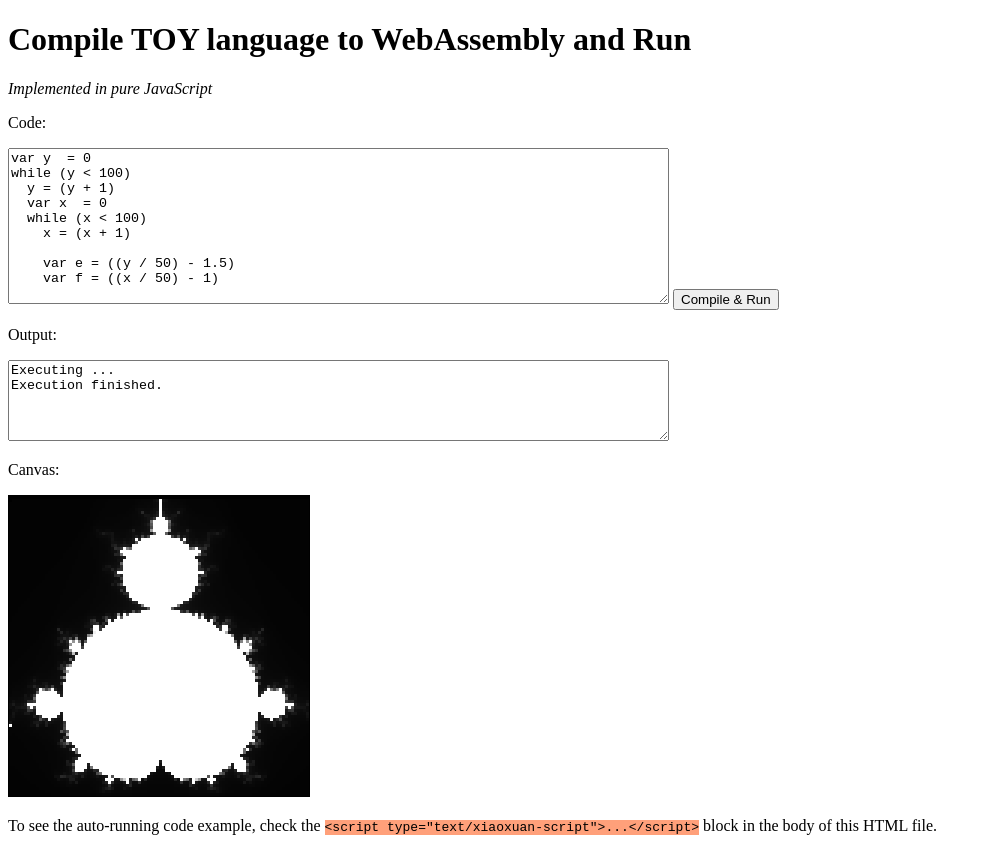
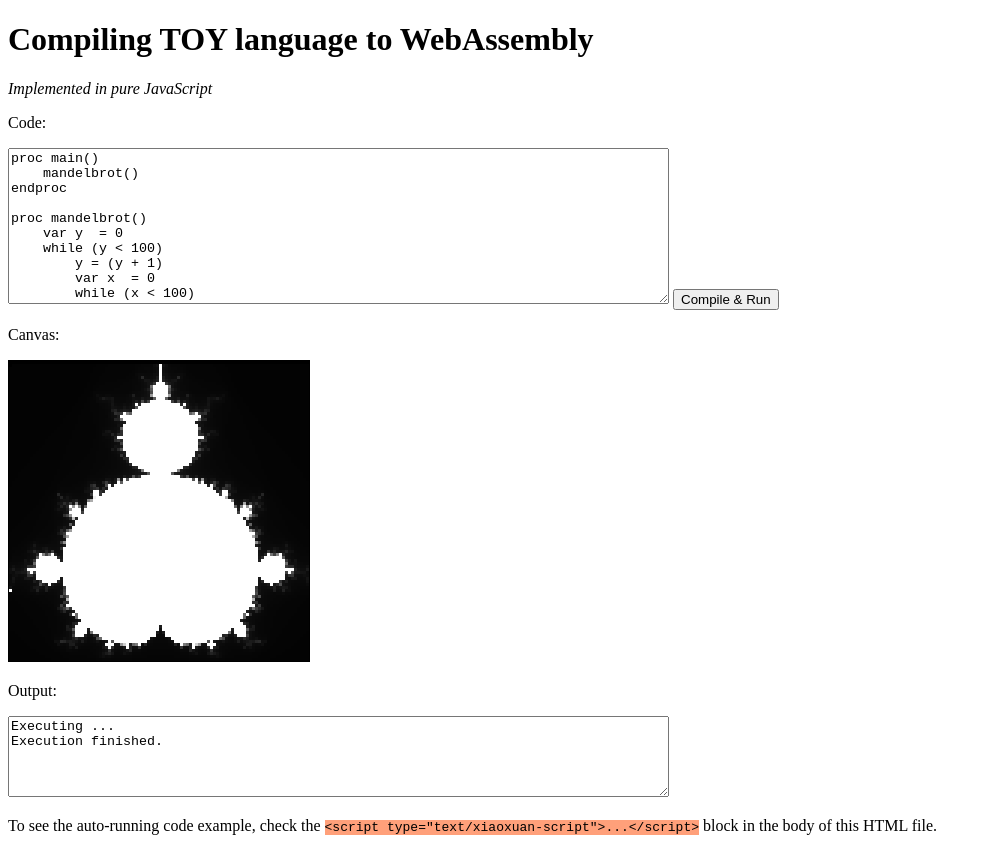
Before and after one commit to hemashushu/xiaoxuan-script-assembly, a website with bundled scripts: page demo/index.html in a window 1280 px wide. Both pictures are taken after a click on the button "Compile & Run". Shown: the whole page, without its empty margins (0-988 px from the left). Built offline with nearby package versions, Linux system fonts and the light colour scheme.

Commit message:
Complete v0.1.0

```diff
--- a/demo/index.html
+++ b/demo/index.html
@@ -11,13 +11,18 @@
 </head>
 
 <body>
-    <h1>Compile TOY language to WebAssembly and Run</h1>
+    <h1>Compiling TOY language to WebAssembly</h1>
     <em>Implemented in pure JavaScript</em>
 
     <label for="code">
         <p>Code:</p>
     </label>
     <textarea id="code" rows="10" cols="80">
+proc main()
+    mandelbrot()
+endproc
+
+proc mandelbrot()
     var y  = 0
     while (y < 100)
         y = (y + 1)
@@ -32,31 +37,33 @@ while (y < 100)
             var b = 0
             var i = 0
             var j = 0
-    var c = 0
+            var count = 0
 
-    while ((((i * i) + (j * j)) < 4) && (c < 255))
+            while ((((i * i) + (j * j)) < 4) && (count < 255))
                 i = (((a * a) - (b * b)) + e)
                 j = (((2 * a) * b) + f)
                 a = i
                 b = j
-      c = (c + 1)
+                count = (count + 1)
             endwhile
-    setpixel x y c
+
+            setpixel(x, y, count)
         endwhile
     endwhile
+endproc
     </textarea>
 
     <button id="compile">Compile & Run</button>
+
+    <label for="canvas">
+        <p>Canvas:</p>
+    </label>
+    <canvas id="canvas" width="300" height="300"></canvas>
 
     <label for="output">
         <p>Output:</p>
     </label>
     <textarea id="output" rows="5" cols="80" readonly></textarea>
-
-    <label for="canvas">
-        <p>Canvas:</p>
-    </label>
-    <canvas id="canvas" width="300" height="300"></canvas>
 
     <p>
         To see the auto-running code example, check the
--- a/src/emitter.js
+++ b/src/emitter.js
@@ -37,6 +37,7 @@ const Blocktype = Object.freeze({
 });
 
 // https://webassembly.github.io/spec/core/binary/instructions.html
+// https://developer.mozilla.org/en-US/docs/WebAssembly/Reference
 const Opcodes = Object.freeze({
     block: 0x02,
     loop: 0x03,
@@ -47,11 +48,15 @@ const Opcodes = Object.freeze({
     get_local: 0x20,
     set_local: 0x21,
     i32_store_8: 0x3a,
+    i32_const: 0x41,
     f32_const: 0x43,
     i32_eqz: 0x45,
+    i32_eq: 0x46,
     f32_eq: 0x5b,
     f32_lt: 0x5d,
     f32_gt: 0x5e,
+    f32_le: 0x5f,
+    f32_ge: 0x60,
     i32_and: 0x71,
     f32_add: 0x92,
     f32_sub: 0x93,
@@ -66,8 +71,10 @@ const binaryOpcode = {
     "*": Opcodes.f32_mul,
     "/": Opcodes.f32_div,
     "==": Opcodes.f32_eq,
+    "<": Opcodes.f32_lt,
     ">": Opcodes.f32_gt,
-    "<": Opcodes.f32_lt,
+    "<=": Opcodes.f32_le,
+    ">=": Opcodes.f32_ge,
     "&&": Opcodes.i32_and
 };
 
@@ -109,9 +116,13 @@ const createSection = (sectionType /* Section */, data /* Array */) => [
     ...encodeVector(data)
 ];
 
-const codeFromAst = (ast /* Program */) => {
+const codeFromProc = (node /* ProcStatementNode */, program) => {
     const code = [];
-    const symbols = new Map(); // for local variable storage, entry is `{ identifier: local_variable_index }`
+
+    // for local variable storage, entry is `{ identifier: local_variable_index }`
+    const symbols = new Map(
+        node.args.map((arg, index) => [arg.value, index])
+    );
 
     const localIndexForSymbol = (name) => {
         if (!symbols.has(name)) {
@@ -206,74 +217,116 @@ const codeFromAst = (ast /* Program */) => {
                     // end block
                     code.push(Opcodes.end);
                     break;
+                case "ifStatement":
+                    // if block
+                    code.push(Opcodes.block);
+                    code.push(Blocktype.void);
+                    // compute the if expression
+                    emitExpression(statement.expression);
+                    code.push(Opcodes.i32_eqz);
+                    // br_if $label0
+                    code.push(Opcodes.br_if);
+                    code.push(...signedLEB128(0));
+                    // the nested logic
+                    emitStatements(statement.consequent);
+                    // end block
+                    code.push(Opcodes.end);
 
-                case "setpixelStatement":
+                    // else block
+                    code.push(Opcodes.block);
+                    code.push(Blocktype.void);
+                    // compute the if expression
+                    emitExpression(statement.expression);
+                    code.push(Opcodes.i32_const);
+                    code.push(...signedLEB128(1));
+                    code.push(Opcodes.i32_eq);
+                    // br_if $label0
+                    code.push(Opcodes.br_if);
+                    code.push(...signedLEB128(0));
+                    // the nested logic
+                    emitStatements(statement.alternate);
+                    // end block
+                    code.push(Opcodes.end);
+                    break;
+                case "callStatement":
+                    if (statement.name === "setpixel") {
                         // compute and cache the setpixel parameters
-                    emitExpression(statement.x);
+                        emitExpression(statement.args[0]);
                         code.push(Opcodes.set_local);
                         code.push(...unsignedLEB128(localIndexForSymbol("x")));
-
-                    emitExpression(statement.y);
+                        emitExpression(statement.args[1]);
                         code.push(Opcodes.set_local);
                         code.push(...unsignedLEB128(localIndexForSymbol("y")));
-
-                    emitExpression(statement.color);
+                        emitExpression(statement.args[2]);
                         code.push(Opcodes.set_local);
                         code.push(...unsignedLEB128(localIndexForSymbol("color")));
-
                         // compute the offset (x * 100) + y
                         code.push(Opcodes.get_local);
                         code.push(...unsignedLEB128(localIndexForSymbol("y")));
                         code.push(Opcodes.f32_const);
                         code.push(...ieee754(100));
                         code.push(Opcodes.f32_mul);
-
                         code.push(Opcodes.get_local);
                         code.push(...unsignedLEB128(localIndexForSymbol("x")));
                         code.push(Opcodes.f32_add);
-
                         // convert to an integer
                         code.push(Opcodes.i32_trunc_f32_s);
-
                         // fetch the color
                         code.push(Opcodes.get_local);
                         code.push(...unsignedLEB128(localIndexForSymbol("color")));
                         code.push(Opcodes.i32_trunc_f32_s);
-
                         // write
                         code.push(Opcodes.i32_store_8);
                         code.push(...[0x00, 0x00]); // align and offset
+                    } else {
+                        statement.args.forEach(arg => {
+                            emitExpression(arg);
+                        });
+                        const index = program.findIndex(f => f.name === statement.name);
+                        code.push(Opcodes.call);
+                        code.push(...unsignedLEB128(index + 1));
+                    }
                     break;
             }
         });
 
-    emitStatements(ast);
+    emitStatements(node.statements);
 
     // currently, only f32 type local variables are supported.
-    return { code, localCount: symbols.size };
+    const localCount = symbols.size;
+    const locals = localCount > 0 ? [encodeLocal(localCount, Valtype.f32)] : [];
+    return encodeVector([...encodeVector(locals), ...code, Opcodes.end]);
+
 };
 
 export const emitter = (ast /* Program */) => {
     // Function types are vectors of parameters and return types. Currently
     // WebAssembly only supports single return values
-    const voidVoidType = [functionType, emptyArray, emptyArray];
-    const floatVoidType = [
+
+    const printFunctionType = [
         functionType,
         ...encodeVector([Valtype.f32]),
         emptyArray
     ];
 
+    // TODO: optimise - some of the procs might have the same type signature
+    const funcTypes = ast.map(proc => [
+        functionType,
+        ...encodeVector(proc.args.map(_ => Valtype.f32)),
+        emptyArray
+    ]);
+
     // the type section is a vector of function types
     const typeSection = createSection(
         Section.type,
-        encodeVector([voidVoidType, floatVoidType])
+        encodeVector([printFunctionType, ...funcTypes])
     );
 
     // the function section is a vector of type indices that indicate the type of each function
     // in the code section
     const funcSection = createSection(
         Section.func,
-        encodeVector([0x00 /* type index */])
+        encodeVector(ast.map((_, index) => index + 1 /* type index */))
     );
 
     // the import section is a vector of imported functions
@@ -281,7 +334,7 @@ export const emitter = (ast /* Program */) => {
         ...encodeString("env"), // module name
         ...encodeString("print"), // function name
         ExportType.func, // export type
-        0x01 // type index
+        0x00 // type index
     ];
 
     const memoryImport = [
@@ -306,24 +359,15 @@ export const emitter = (ast /* Program */) => {
             [
                 ...encodeString("run"), // the entry point function name
                 ExportType.func, // export type
-                0x01 // function public index
+                ast.findIndex(a => a.name === "main") + 1 // function public index
             ]
         ])
     );
 
-    const { code, localCount } = codeFromAst(ast);
-
-    // currently, only f32 type local variables are supported.
-    const locals = localCount > 0 ? [encodeLocal(localCount, Valtype.f32)] : [];
-
-    // the code section contains vectors of functions
-    const functionBody = encodeVector([
-        ...encodeVector(locals), // local variable list
-        ...code, // function body code
-        Opcodes.end
-    ]);
-
-    const codeSection = createSection(Section.code, encodeVector([functionBody]));
+    const codeSection = createSection(
+        Section.code,
+        encodeVector(ast.map(a => codeFromProc(a, ast)))
+    );
 
     return Uint8Array.from([
         ...magicModuleHeader,
--- a/src/encoding.js
+++ b/src/encoding.js
@@ -26,10 +26,15 @@ export const encodeString = (str) => [
 export const signedLEB128 = (n) => {
     const buffer = [];
     let more = true;
+    const isNegative = n < 0;
+    const bitCount = Math.ceil(Math.log2(Math.abs(n))) + 1;
     while (more) {
         let byte = n & 0x7f;
-        n >>>= 7;
-        if ((n === 0 && (byte & 0x40) === 0) || (n === -1 && (byte & 0x40) !== 0)) {
+        n >>= 7;
+        if (isNegative) {
+            n = n | -(1 << (bitCount - 8));
+        }
+        if ((n === 0 && (byte & 0x40) === 0) || (n === -1 && (byte & 0x40) !== 0x40)) {
             more = false;
         } else {
             byte |= 0x80;
--- a/src/parser.js
+++ b/src/parser.js
@@ -26,6 +26,7 @@ export class ParserError extends Error {
 export const parse = tokens => {
     const tokenIterator = tokens[Symbol.iterator]();
     let currentToken = tokenIterator.next().value;
+    let nextToken = tokenIterator.next().value;
 
     const isCurrentTokenKeyword = (name) =>
         currentToken.value === name && currentToken.type === "keyword";
@@ -38,7 +39,8 @@ export const parse = tokens => {
                 currentToken
             );
         }
-        currentToken = tokenIterator.next().value
+        currentToken = nextToken;
+        nextToken = tokenIterator.next().value;
     };
 
     const parseExpression = () => {
@@ -72,6 +74,7 @@ export const parse = tokens => {
                 };
 
             default:
+                console.log(tokens);
                 throw new ParserError(
                     `Unexpected token type ${currentToken.type}`,
                     currentToken
@@ -85,6 +88,31 @@ export const parse = tokens => {
             type: "printStatement",
             expression: parseExpression()
         };
+    };
+
+    const parseIfStatement = () => {
+        eatToken("if");
+
+        const expression = parseExpression();
+
+        let elseStatements = false;
+        const consequent = [];
+        const alternate = [];
+        while (!isCurrentTokenKeyword("endif")) {
+            if (isCurrentTokenKeyword("else")) {
+                eatToken("else");
+                elseStatements = true;
+            }
+            if (elseStatements) {
+                alternate.push(parseStatement());
+            } else {
+                consequent.push(parseStatement());
+            }
+        }
+
+        eatToken("endif");
+
+        return { type: "ifStatement", expression, consequent, alternate };
     };
 
     const parseWhileStatement = () => {
@@ -121,13 +149,54 @@ export const parse = tokens => {
         };
     };
 
-    const parseSetPixelStatement = () => {
-        eatToken("setpixel");
+    const parseCallStatementNode = () => {
+        const name = currentToken.value;
+        eatToken();
+
+        const args = parseCommaSeperatedList(() => parseExpression());
         return {
-            type: "setpixelStatement",
-            x: parseExpression(),
-            y: parseExpression(),
-            color: parseExpression()
+            type: "callStatement",
+            name,
+            args
+        };
+    };
+
+    function parseCommaSeperatedList(parseArgument) {
+        const args = [];
+        eatToken("(");
+        while (currentToken.value !== ")") {
+            args.push(parseArgument());
+            if (currentToken.value !== ")") {
+                eatToken(",");
+            }
+        }
+        eatToken(")");
+        return args;
+    }
+
+    const parseProcStatement = () => {
+        eatToken("proc");
+
+        const name = currentToken.value;
+        eatToken();
+
+        const args = parseCommaSeperatedList(() => {
+            const arg = { type: "identifier", value: currentToken.value };
+            eatToken();
+            return arg;
+        });
+
+        const statements = [];
+        while (!isCurrentTokenKeyword("endproc")) {
+            statements.push(parseStatement());
+        }
+        eatToken("endproc");
+
+        return {
+            type: "procStatement",
+            name,
+            args,
+            statements
         };
     };
 
@@ -140,8 +209,8 @@ export const parse = tokens => {
                     return parseVariableDeclarationStatement();
                 case "while":
                     return parseWhileStatement();
-                case "setpixel":
-                    return parseSetPixelStatement();
+                case "if":
+                    return parseIfStatement();
                 default:
                     throw new ParserError(
                         `Unknown keyword ${currentToken.value}`,
@@ -149,13 +218,17 @@ export const parse = tokens => {
                     );
             }
         } else if (currentToken.type === "identifier") {
-            return parseVariableAssignment();
+            if (nextToken.value === "=") {
+                return parseVariableAssignment();
+            } else {
+                return parseCallStatementNode();
+            }
         }
     };
 
-    const nodes /* StatementNode[] */ = [];
+    const nodes /* ProcStatementNode[] */ = [];
     while (currentToken) {
-        nodes.push(parseStatement());
+        nodes.push(parseProcStatement());
     }
 
     return nodes;
--- a/src/tokenizer.js
+++ b/src/tokenizer.js
@@ -5,21 +5,30 @@
 // For more details, see the LICENSE, LICENSE.additional, and CONTRIBUTING files.
 
 const TokenType = Object.freeze({
-    "number": "number",
-    "keyword": "keyword",
-    "whitespace": "whitespace",
-    "parens": "parens",
-    "operator": "operator",
-    "identifier": "identifier",
-    "assignment": "assignment"
+    number: "number",
+    keyword: "keyword",
+    whitespace: "whitespace",
+    parens: "parens",
+    operator: "operator",
+    identifier: "identifier",
+    assignment: "assignment",
 });
 
-export const keywords = ["print", "var", "while", "endwhile", "setpixel"];
+export const keywords = [
+    "print",
+    "var",
+    "while",
+    "endwhile",
+    "if",
+    "endif",
+    "else",
+    "proc",
+    "endproc"
+];
 
-export const operators = ["+", "-", "*", "/", "==", "<", ">", "&&"];
+export const operators = ["+", "-", "*", "/", "==", "<=", ">=", "<", ">", "&&", ","];
 
-const escapeRegEx = (text) =>
-    text.replace(/[-[\]{}()*+?.,\\^$|#\s]/g, "\\$&");
+const escapeRegEx = (text) => text.replace(/[-[\]{}()*+?.,\\^$|#\s]/g, "\\$&");
 
 export class TokenizerError extends Error {
     index;
@@ -27,18 +36,16 @@ export class TokenizerError extends Error {
         super(message);
         this.index = index;
     }
-};
+}
 
 // returns a token if the given regex matches at the current index
-const regexMatcher = (regex, type /* TokenType */) /* -> Matcher */ => (
-    input,
-    index
-) => {
+const regexMatcher =
+    (regex, type /* TokenType */) /* -> Matcher */ => (input, index) => {
         const match = input.substring(index).match(regex);
         return (
             match && {
                 type,
-            value: match[0]
+                value: match[0],
             }
         );
     };
@@ -49,21 +56,21 @@ const matchers = [
     regexMatcher(`^(${keywords.join("|")})`, "keyword"),
     regexMatcher("^\\s+", "whitespace"),
     regexMatcher(`^(${operators.map(escapeRegEx).join("|")})`, "operator"),
-    regexMatcher(`^[a-z]`, "identifier"),
+    regexMatcher(`^[a-zA-Z]+[0-9]*`, "identifier"),
     regexMatcher(`^=`, "assignment"),
-    regexMatcher("^[()]{1}", "parens")
+    regexMatcher("^[()]{1}", "parens"),
 ];
 
 const locationForIndex = (input, index) => ({
     column: index - input.lastIndexOf("\n", index) - 1,
-    line: input.substring(0, index).split("\n").length - 1
+    line: input.substring(0, index).split("\n").length - 1,
 });
 
-export const tokenize = input => {
+export const tokenize = (input) => {
     const tokens /* Token[] */ = [];
     let index = 0;
     while (index < input.length) {
-        const matches = matchers.map(m => m(input, index)).filter(f => f);
+        const matches = matchers.map((m) => m(input, index)).filter((f) => f);
         if (matches.length > 0) {
             // take the highest priority match
             const match = matches[0];
```
Also changed, not shown: src/interpreter.js (+48 -13 lines), tests/apps.js (+86 -11 lines), tests/parser.js (+70 -24 lines), README.md, demo/screenshot.png (added). Lines whose indentation alone changed are shown as unchanged.
